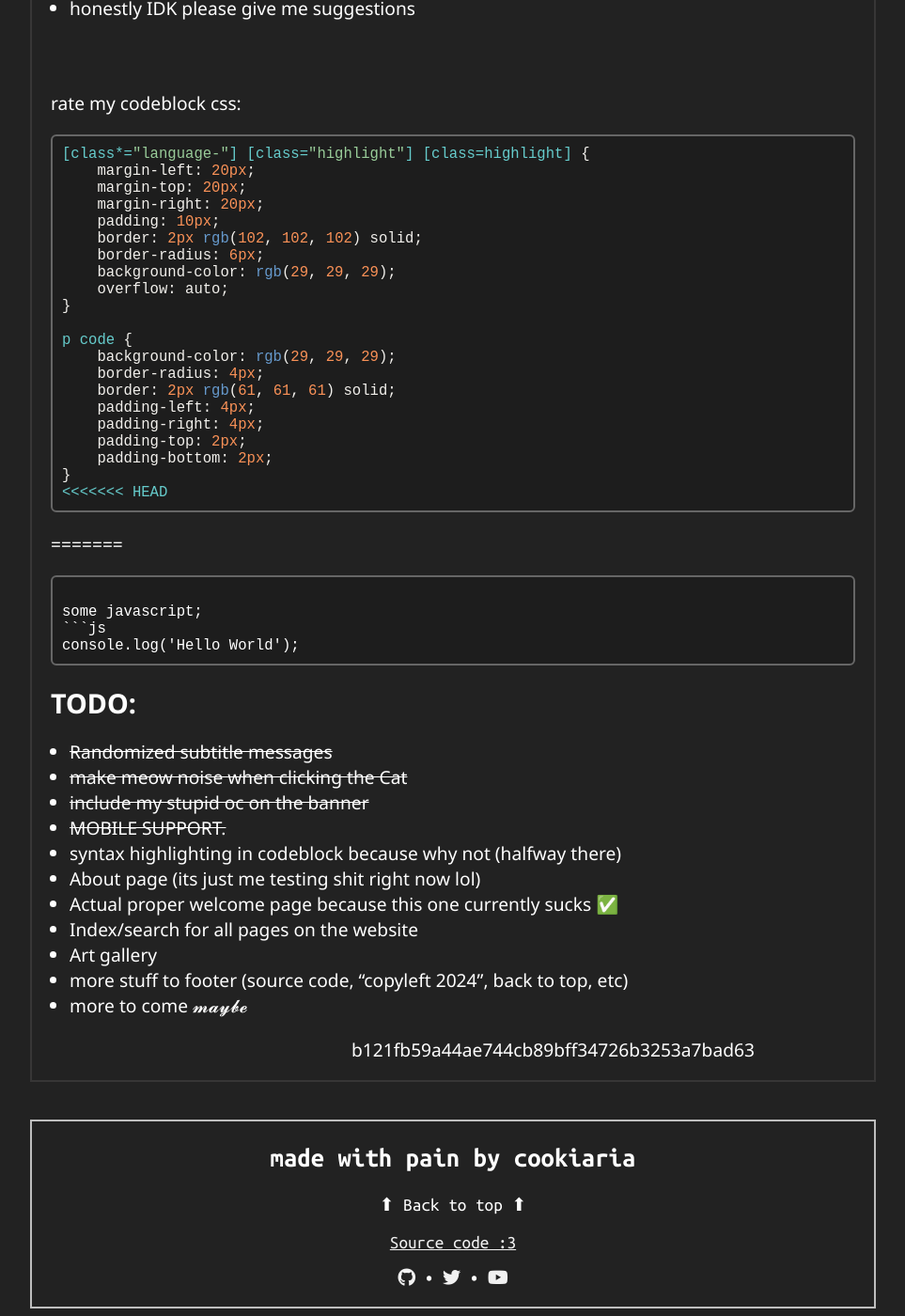
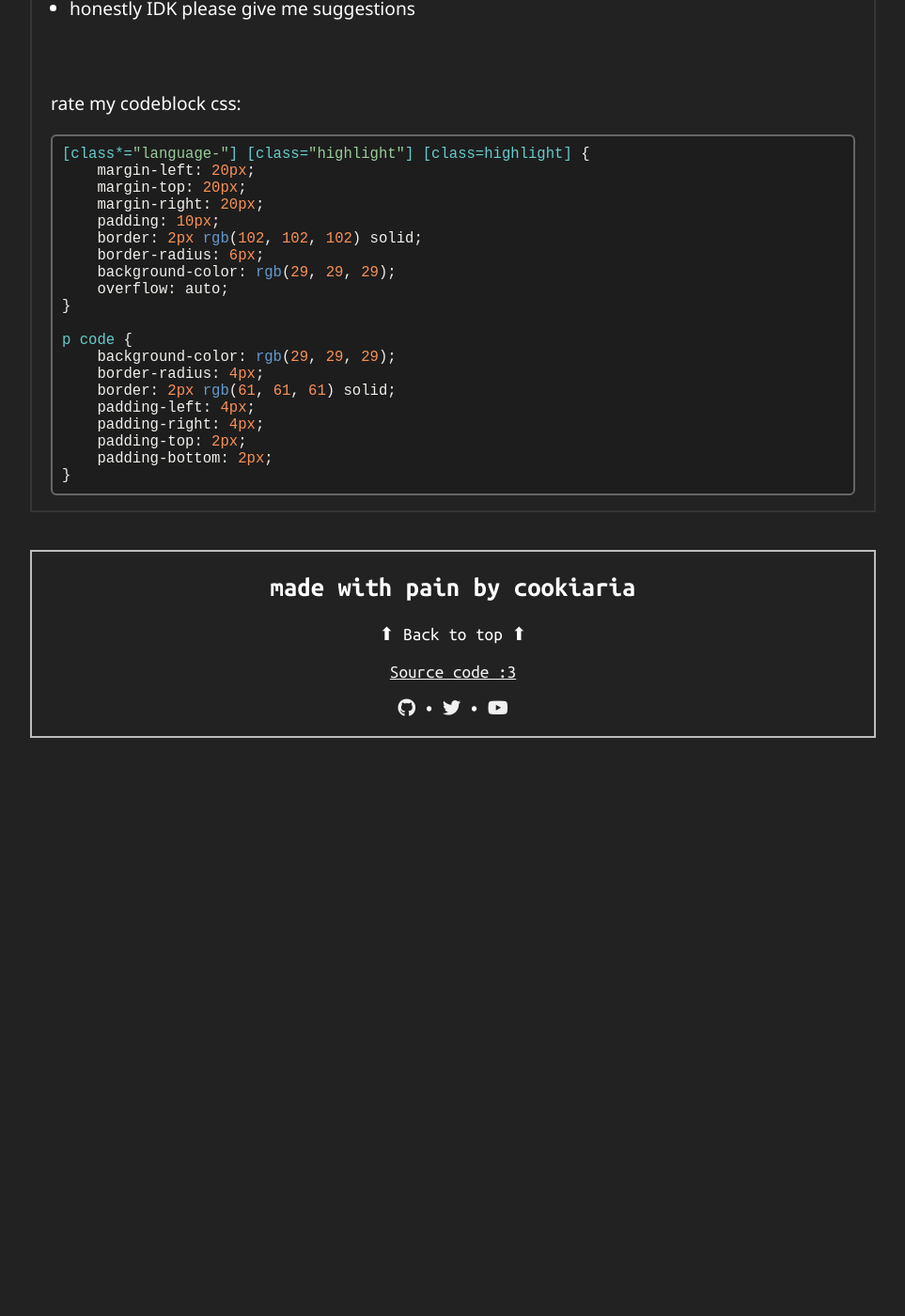
Before and after one commit to Cookiaria/website-thingy, a Jekyll site: the page built from index.md, in a window 1280 px wide and 1400 px high, scrolled down 1435 px. Shown: the whole window at 94% size, without its empty margins (158-1121 px from the left). Built offline with Jekyll 4.4.1, drawn with Linux system fonts in a browser that asks for light colours; after the commit the page ends 2228 px from its top, so only the background shows below that.

Commit message:
why did visual studio add this

````diff
--- a/index.md
+++ b/index.md
@@ -63,26 +63,4 @@ p code {
     padding-top: 2px;
     padding-bottom: 2px;
 }
-<<<<<<< HEAD
 ```
-=======
-```
-
-some javascript;
-```js
-console.log('Hello World');
-```
-
-## TODO:
-- ~~Randomized subtitle messages~~
-- ~~make meow noise when clicking the Cat~~
-- ~~include my stupid oc on the banner~~
-- ~~MOBILE SUPPORT.~~
-- syntax highlighting in codeblock because why not (halfway there)
-- About page (its just me testing shit right now lol)
-- Actual proper welcome page because this one currently sucks ✅
-- Index/search for all pages on the website
-- Art gallery
-- more stuff to footer (source code, "copyleft 2024", back to top, etc)
-- more to come 𝓶𝓪𝔂𝓫𝓮
->>>>>>> b121fb59a44ae744cb89bff34726b3253a7bad63
````
